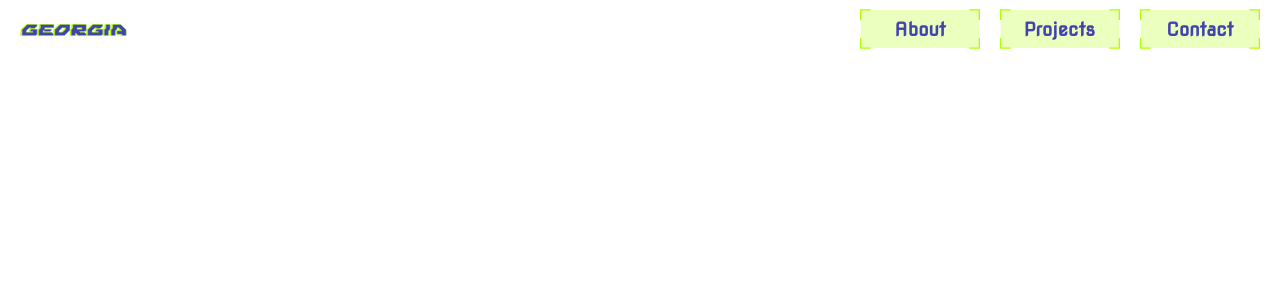
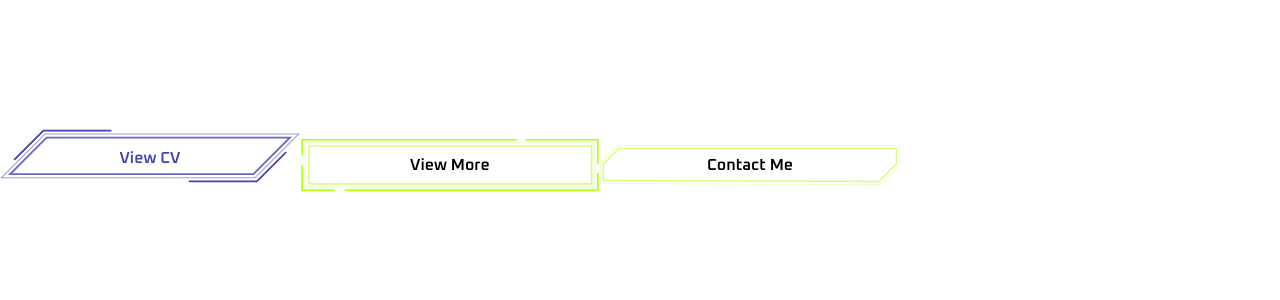
Before and after one commit to gheorghiciucgeorgia/gheorghiciucgeorgia.github.io, a React (Vite) app in the folder portfolio/: page / in a window 1280 px wide. Shown: the top 300 px of the page. Built offline with nearby package versions, Linux system fonts and the light colour scheme; some icons are missing.

Commit message:
buttons testes

```diff
--- a/portfolio/src/App.tsx
+++ b/portfolio/src/App.tsx
@@ -1,12 +1,16 @@
 
 import './App.css'
-import Header from './components/Header/Header.tsx';
+// import Header from './components/Header/Header.tsx';
+import Button from './components/Button/Button.tsx';
 
 function App() {
 
   return (
     <>
-      <Header />
+      {/* <Header /> */}
+      <Button name='cv-btn' text='View CV' colorText='var(--secondary-color)' colorFrame='var(--secondary-color)' />
+      <Button name='card-btn' text='View More' />
+      <Button name='contact-btn' text='Contact Me' />
     </>
   )
 }
```
